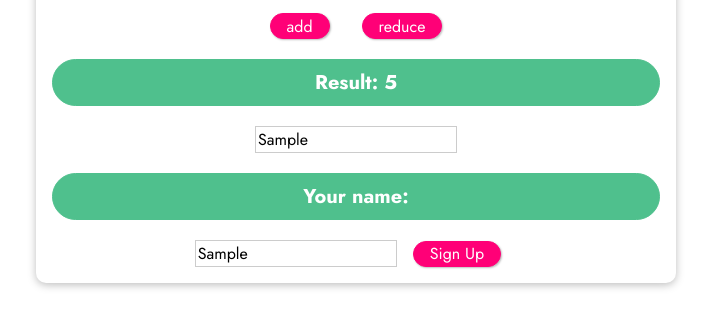
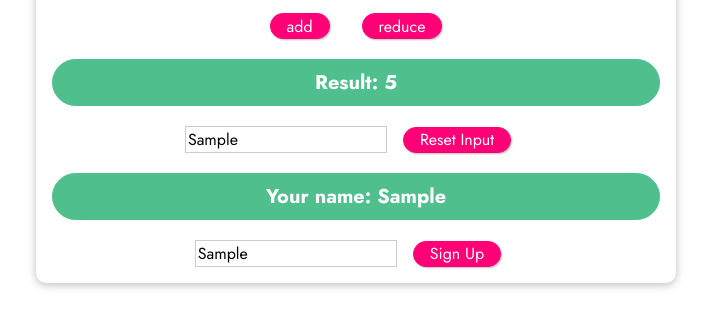
Before and after one commit to alfonsojk/vue-fundamentals, a plain HTML site: page index.html in a window 1280 px wide. Both pictures are taken after typing "Sample", "Sample" into the empty fields and a click on the button "add". Shown: the part 286-614 px from the top of the page, without its empty margins (284-995 px from the left). Drawn offline with nearby package versions, Linux system fonts and the light colour scheme.

Commit message:
code update

```diff
--- a/app.js
+++ b/app.js
@@ -6,7 +6,13 @@ const app = Vue.createApp({
             confirmedName:''
         };
     },
-
+    watch:{
+        counter(value){
+            if(value > 50){
+                this.counter = 0;
+            }
+        }
+    },
     methods:{
         confirmInput(){
             this.confirmedName = this.name
@@ -23,6 +29,9 @@ const app = Vue.createApp({
         reduce(num){
             this.counter = this.counter - num;
         },
+        resetInput(){
+            this.name=''
+        },
     }
 });
 
--- a/index.html
+++ b/index.html
@@ -21,9 +21,10 @@
         <button @click="add(5)">add</button>
         <button @click="reduce(9)">reduce</button>
         <p>Result: {{counter}}</p>
-        <input type="text" v-on:input="setName" v-on:keyup.enter="confirmInput">
-        <p>Your name: {{confirmedName}}</p>
-        <form v-on:submit.prevent="submitForm">
+        <input type="text" v-model="name">
+        <button @click="resetInput">Reset Input</button>
+        <p>Your name: {{name}}</p>
+        <form @submit.prevent="submitForm">
             <input type="text">
             <button>Sign Up</button>
         </form>
```
